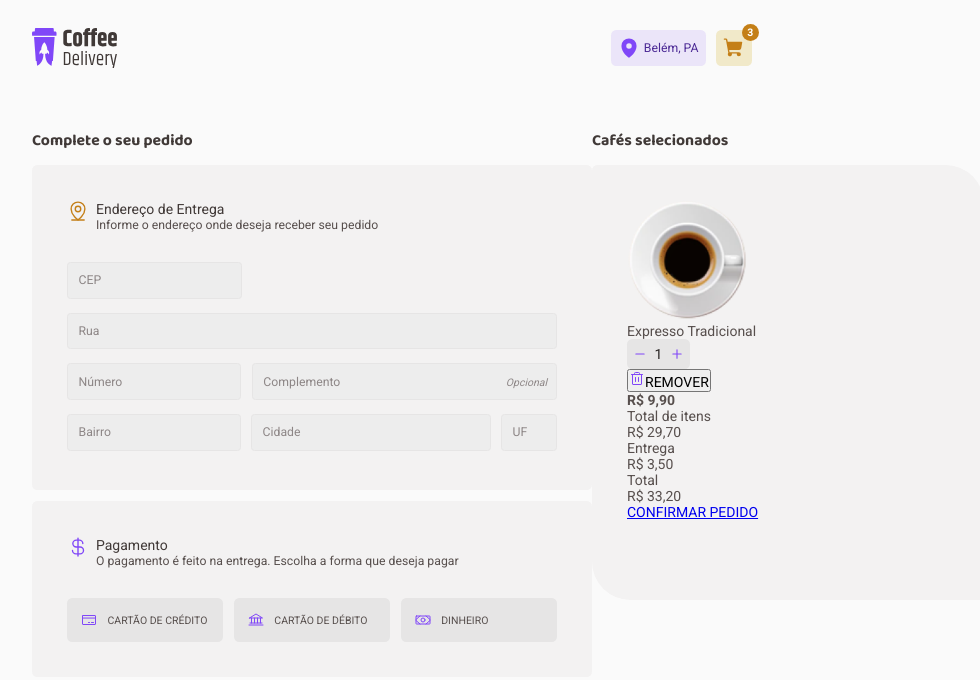
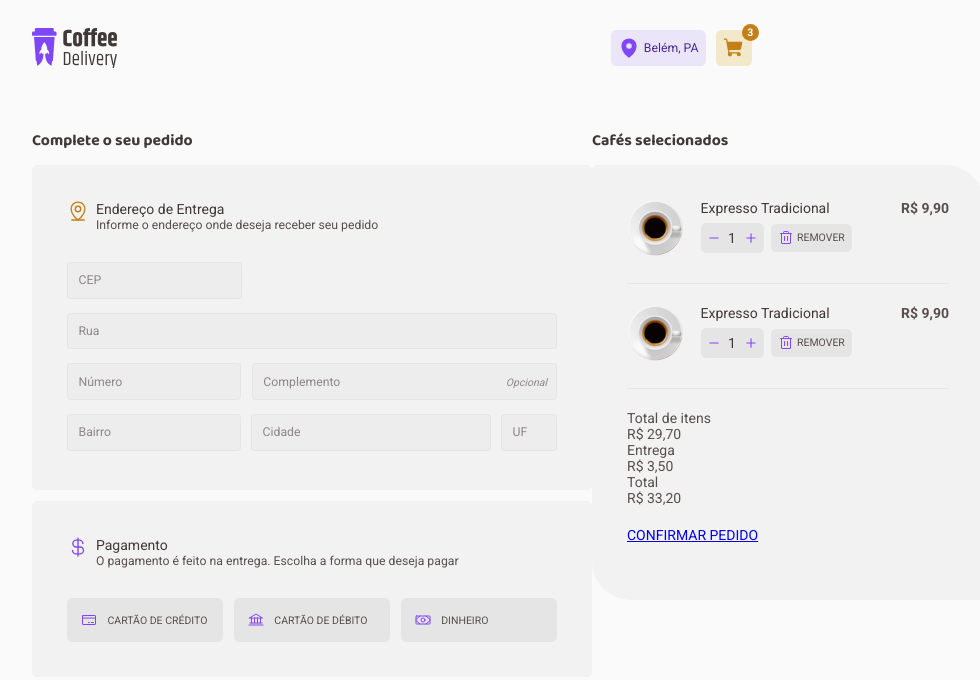
Before and after one commit to marlonandrei777/coffee-delivery, a React (Vite) app: page / in a window 1280 px wide. Shown: the top 680 px of the page, without its empty margins (248-1228 px from the left). Built offline with nearby package versions, Linux system fonts and the light colour scheme.

Commit message:
:lipstick: feat: Estilizaçao CSS do conteudo do card de selecao de cafes

```diff
--- a/src/components/CoffeeSelect/index.tsx
+++ b/src/components/CoffeeSelect/index.tsx
@@ -1,7 +1,7 @@
 import { CountSelect } from "../CountSelect";
 import coffeeCup from '../../assets/coffee-cup.svg';
 
-import { CoffeeDetailContainer, CoffeeSelectCard, CoffeeSelectContainer, ConfirmOrderLink, CountAndRemoveContainer, InfoContainer, RemoveButton, ValuesWrapper } from "./styles";
+import { CoffeeDetailContainer, CoffeeSelectCard, CoffeeSelectContainer, ConfirmOrderLink, CountAndButtonWarapper, CountAndRemoveContainer, InfoContainer, RemoveButton, ValuesWrapper } from "./styles";
 import { Trash } from "phosphor-react";
 
 export function CoffeeSelect() {
@@ -11,20 +11,43 @@ export function CoffeeSelect() {
 
       <CoffeeSelectCard>
         <CoffeeDetailContainer>
+          <InfoContainer>
             <img src={coffeeCup} alt="" />
 
-          <InfoContainer>
+            <CountAndRemoveContainer>
               <span>Expresso Tradicional</span>
-            <CountAndRemoveContainer>
+
+              <CountAndButtonWarapper>
                 <CountSelect />
 
                 <RemoveButton>
                   <Trash size={16} color="#8047F8" />
                   <span>REMOVER</span>
                 </RemoveButton>
+              </CountAndButtonWarapper>
             </CountAndRemoveContainer>
+          </InfoContainer>
           <strong>R$ 9,90</strong>
+        </CoffeeDetailContainer>
+
+        <CoffeeDetailContainer>
+          <InfoContainer>
+            <img src={coffeeCup} alt="" />
+
+            <CountAndRemoveContainer>
+              <span>Expresso Tradicional</span>
+
+              <CountAndButtonWarapper>
+                <CountSelect />
+
+                <RemoveButton>
+                  <Trash size={16} color="#8047F8" />
+                  <span>REMOVER</span>
+                </RemoveButton>
+              </CountAndButtonWarapper>
+            </CountAndRemoveContainer>
           </InfoContainer>
+          <strong>R$ 9,90</strong>
         </CoffeeDetailContainer>
 
         <ValuesWrapper>
--- a/src/components/CoffeeSelect/styles.ts
+++ b/src/components/CoffeeSelect/styles.ts
@@ -11,7 +11,7 @@ export const CoffeeSelectContainer = styled.div`
 export const CoffeeSelectCard = styled.div`
   display: flex;
   flex-direction: column;
-  /* gap: 1.5rem; */
+  gap: 1.5rem;
 
   margin-top: 0.94rem;
   width: 28rem;
@@ -21,9 +21,65 @@ export const CoffeeSelectCard = styled.div`
   background: ${(props) => props.theme["base-card"]};
   border-radius: 0.375rem 2.75rem;
 `;
-export const CoffeeDetailContainer = styled.article``;
-export const InfoContainer = styled.div``;
-export const CountAndRemoveContainer = styled.div``;
-export const RemoveButton = styled.button``;
+
+export const CoffeeDetailContainer = styled.article`
+  display: flex;
+  justify-content: space-between;
+
+  img {
+    width: 4rem;
+    height: 4rem;
+  }
+
+  border-bottom: 1px solid ${(props) => props.theme["base-button"]};
+  height: 6rem;
+`;
+
+export const InfoContainer = styled.div`
+  display: flex;
+  gap: 1.25rem;
+
+  span {
+    color: ${(props) => props.theme["base-subtitle"]};
+  }
+`;
+
+export const CountAndRemoveContainer = styled.div`
+  display: flex;
+  flex-direction: column;
+  gap: 0.5rem;
+`;
+
+export const CountAndButtonWarapper = styled.div`
+  display: flex;
+  align-items: center;
+  gap: 0.5rem;
+`;
+
+export const RemoveButton = styled.button`
+  display: flex;
+  align-items: center;
+  justify-content: center;
+  gap: 0.25rem;
+
+  height: 2rem;
+  padding: 0rem 0.5rem;
+
+  background: ${(props) => props.theme["base-button"]};
+  border: none;
+  border-radius: 0.375rem;
+  transition: background-color 0.2s;
+
+  &:hover {
+    background: ${(props) => props.theme["base-hover"]};
+  }
+
+  span {
+    font-size: 0.75rem;
+    color: ${(props) => props.theme["base-text"]};
+  }
+`;
+
 export const ValuesWrapper = styled.div``;
+
 export const ConfirmOrderLink = styled.a``;
```
Lines whose indentation alone changed are shown as unchanged.
